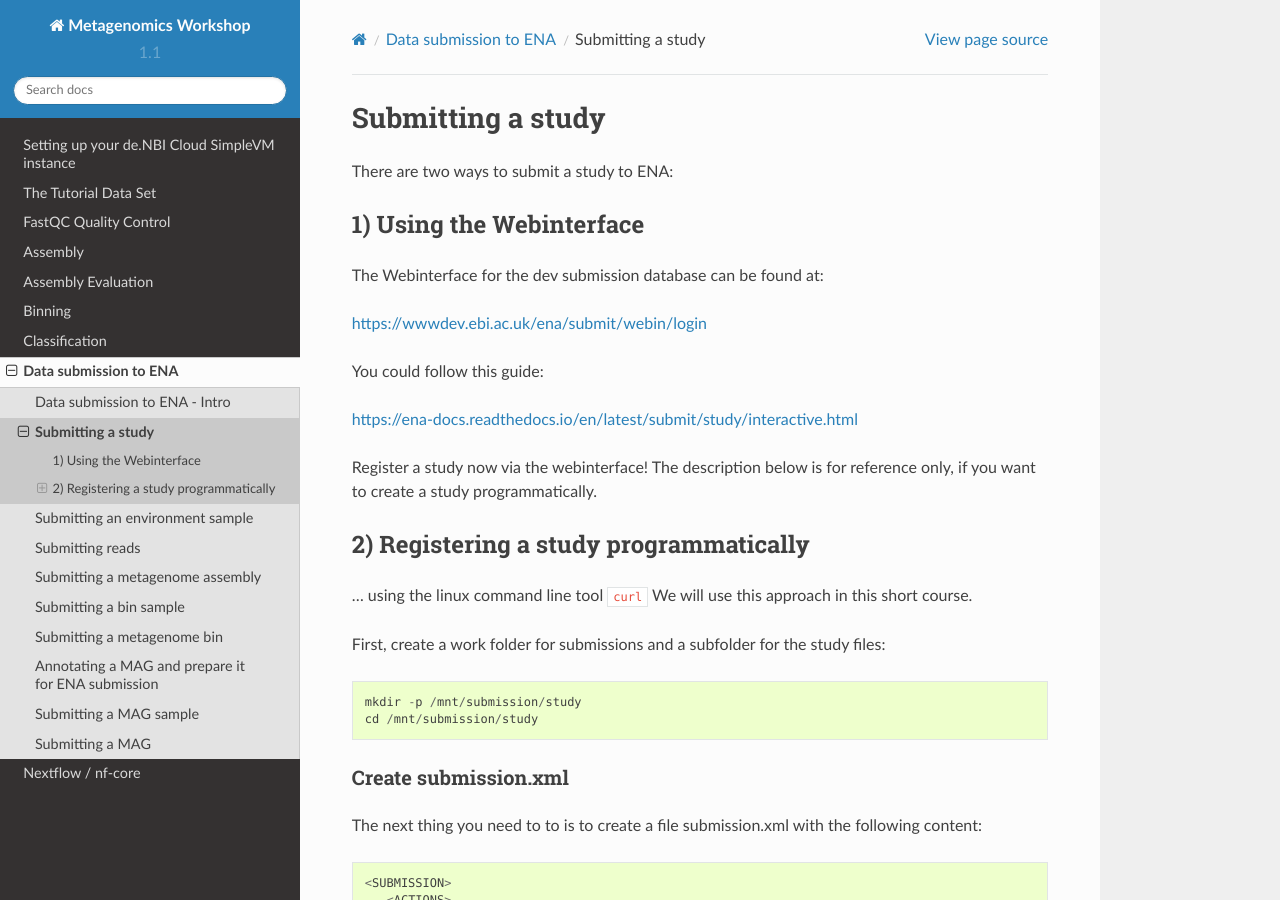
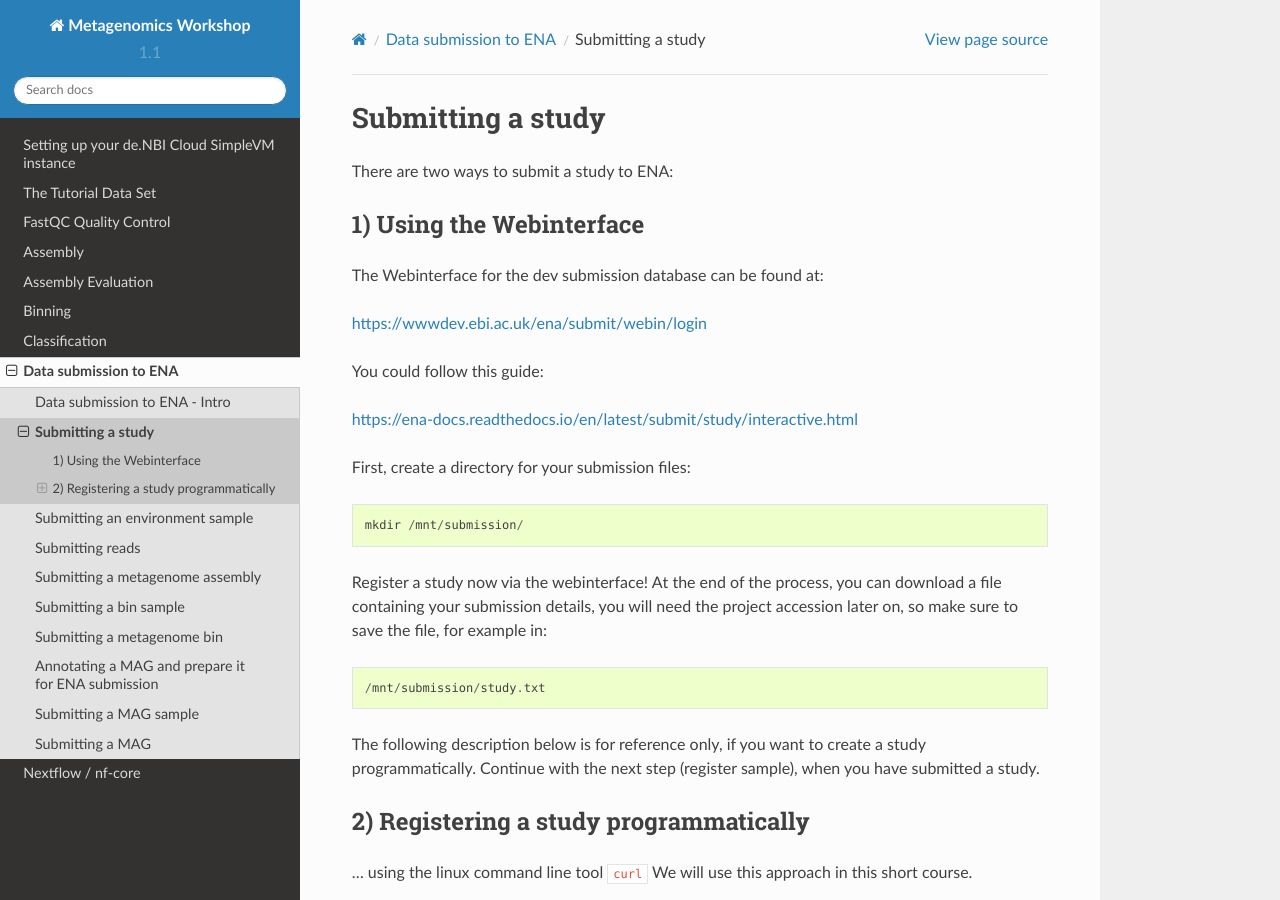
Before and after one commit to metagenomics/metagenomics-workshop, a Sphinx documentation site: the page built from docs/data_submission/submit_study_1.rst, in a window 1280 px wide and 900 px high. Built offline with Sphinx 7.4.7 and the Read the Docs theme 2.0.0, drawn with Linux system fonts in a browser that asks for light colours.

Commit message:
Update submit_study_1.rst

```diff
--- a/docs/data_submission/submit_study_1.rst
+++ b/docs/data_submission/submit_study_1.rst
@@ -13,7 +13,17 @@ You could follow this guide:
 
 https://ena-docs.readthedocs.io/en/latest/submit/study/interactive.html
 
-Register a study now via the webinterface! The description below is for reference only, if you want to create a study programmatically.
+First, create a directory for your submission files::
+
+  mkdir /mnt/submission/
+
+Register a study now via the webinterface! At the end of the process, you can download a file containing your submission details, you will need the project accession later on, so make sure to save the file, for example in::
+
+  /mnt/submission/study.txt
+
+
+The following description below is for reference only, if you want to create a study programmatically. Continue with the next step (register sample), when you have submitted a study.
+
 
 2) Registering a study programmatically
 -----------------------
```
